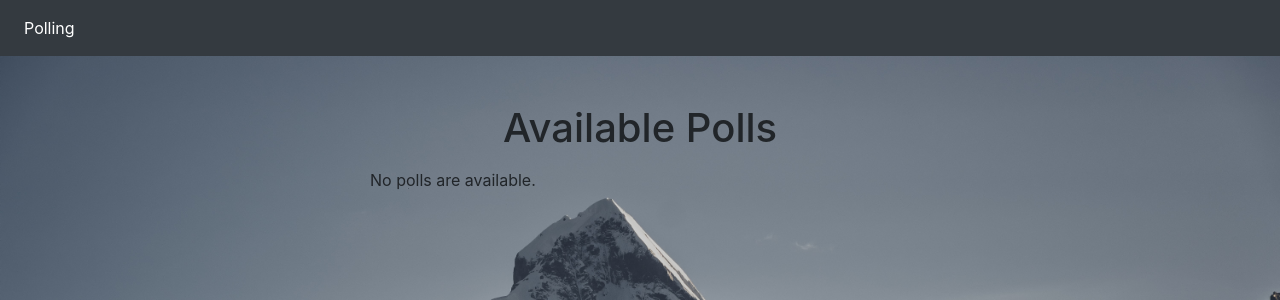
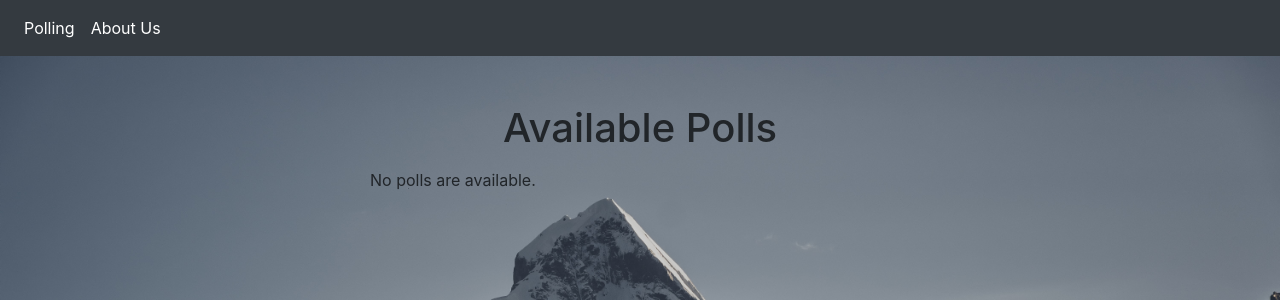
Before and after one commit to iurietopor/python-pulling-super-waffle, a Django app: page /polls/ in a window 1280 px wide. Shown: the top 300 px of the page. Run offline with Django 3.2, Linux system fonts and the light colour scheme; data that the repository does not hold is empty; some libraries are stand-ins or nearby versions.

Commit message:
About Us page added

```diff
--- a/polls/templates/base.html
+++ b/polls/templates/base.html
@@ -21,6 +21,10 @@
                 <a class="nav-link" href="{% url 'polls:index' %}">Polling</a>
             </li>
 
+            <li class="nav-item active">
+                <a class="nav-link" href="#">About Us</a>
+            </li>
+
             </ul>
         </div>
         </nav>
```
Also changed, not shown: 1 other file.
